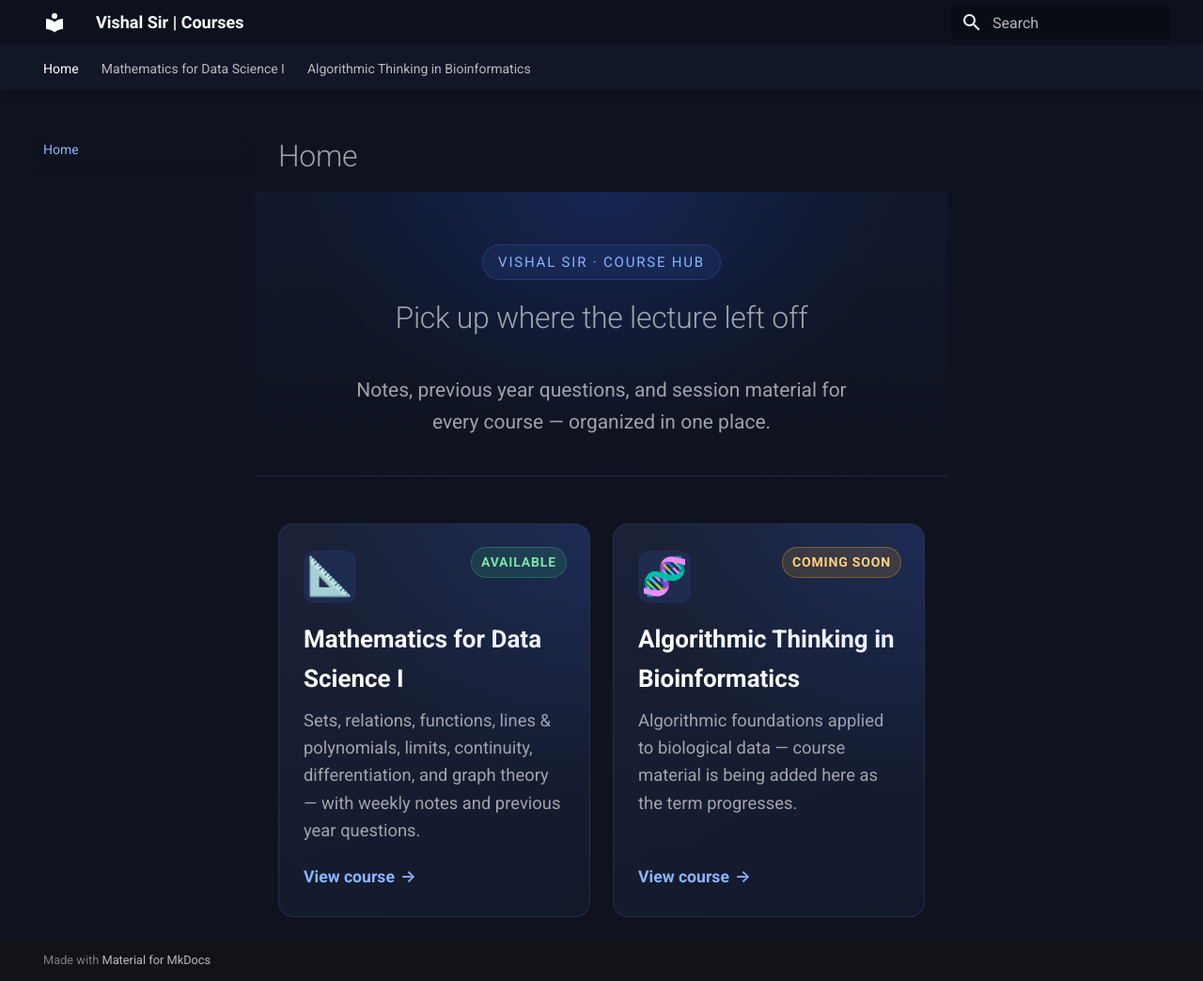
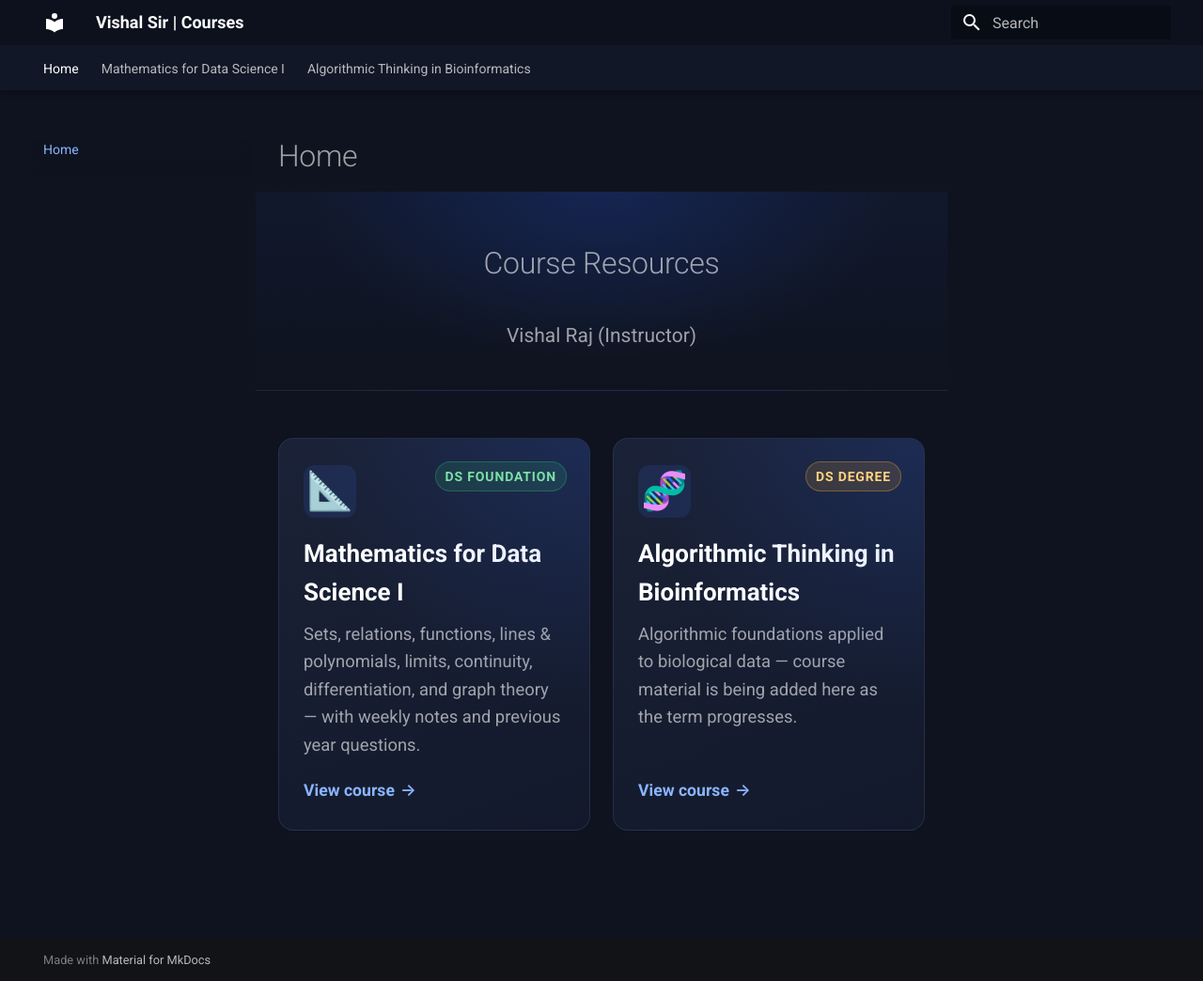
Before and after one commit to VishalRajIITM/maths1iitmbs, an MkDocs documentation site: the page built from docs/index.md, in a window 1280 px wide and 1044 px high. Shown: the whole window at 94% size. Built offline with MkDocs 1.6.1 and Material for MkDocs 9.7.7, drawn with Linux system fonts in a browser that asks for light colours.

Commit message:
Simplify landing page per feedback
Drop the eyebrow badge, retitle the hero to "Course Resources" with
the instructor's name underneath, and relabel the course badges as
DS Foundation / DS Degree.

Co-Authored-By: Claude Sonnet 5 <noreply@anthropic.com>

```diff
--- a/docs/index.md
+++ b/docs/index.md
@@ -1,15 +1,14 @@
 # Home
 
 <div class="hero">
-  <span class="hero__eyebrow">Vishal Sir · Course Hub</span>
-  <h1 class="hero__title">Pick up where the lecture left off</h1>
-  <p class="hero__subtitle">Notes, previous year questions, and session material for every course — organized in one place.</p>
+  <h1 class="hero__title">Course Resources</h1>
+  <p class="hero__subtitle">Vishal Raj (Instructor)</p>
 </div>
 
 <div class="course-grid">
 
 <a class="course-card" href="courses/maths-ds-1/">
-  <span class="course-card__badge course-card__badge--live">Available</span>
+  <span class="course-card__badge course-card__badge--live">DS Foundation</span>
   <div class="course-card__icon">📐</div>
   <div class="course-card__title">Mathematics for Data Science I</div>
   <div class="course-card__desc">Sets, relations, functions, lines &amp; polynomials, limits, continuity, differentiation, and graph theory — with weekly notes and previous year questions.</div>
@@ -17,7 +16,7 @@
 </a>
 
 <a class="course-card" href="courses/bioinformatics/">
-  <span class="course-card__badge course-card__badge--soon">Coming soon</span>
+  <span class="course-card__badge course-card__badge--soon">DS Degree</span>
   <div class="course-card__icon">🧬</div>
   <div class="course-card__title">Algorithmic Thinking in Bioinformatics</div>
   <div class="course-card__desc">Algorithmic foundations applied to biological data — course material is being added here as the term progresses.</div>
--- a/docs/stylesheets/extra.css
+++ b/docs/stylesheets/extra.css
@@ -34,19 +34,6 @@
     radial-gradient(ellipse at top, hsla(224, 70%, 45%, 0.25), transparent 60%),
     linear-gradient(180deg, hsla(224, 45%, 12%, 1), hsla(224, 35%, 9%, 1));
   border-bottom: 1px solid hsla(224, 30%, 25%, 0.5);
-}
-
-.hero__eyebrow {
-  display: inline-block;
-  font-size: 0.75rem;
-  letter-spacing: 0.12em;
-  text-transform: uppercase;
-  color: #8ab4ff;
-  background: hsla(224, 70%, 55%, 0.12);
-  border: 1px solid hsla(224, 70%, 55%, 0.3);
-  border-radius: 999px;
-  padding: 6px 16px;
-  margin-bottom: 20px;
 }
 
 .hero__title {
```
